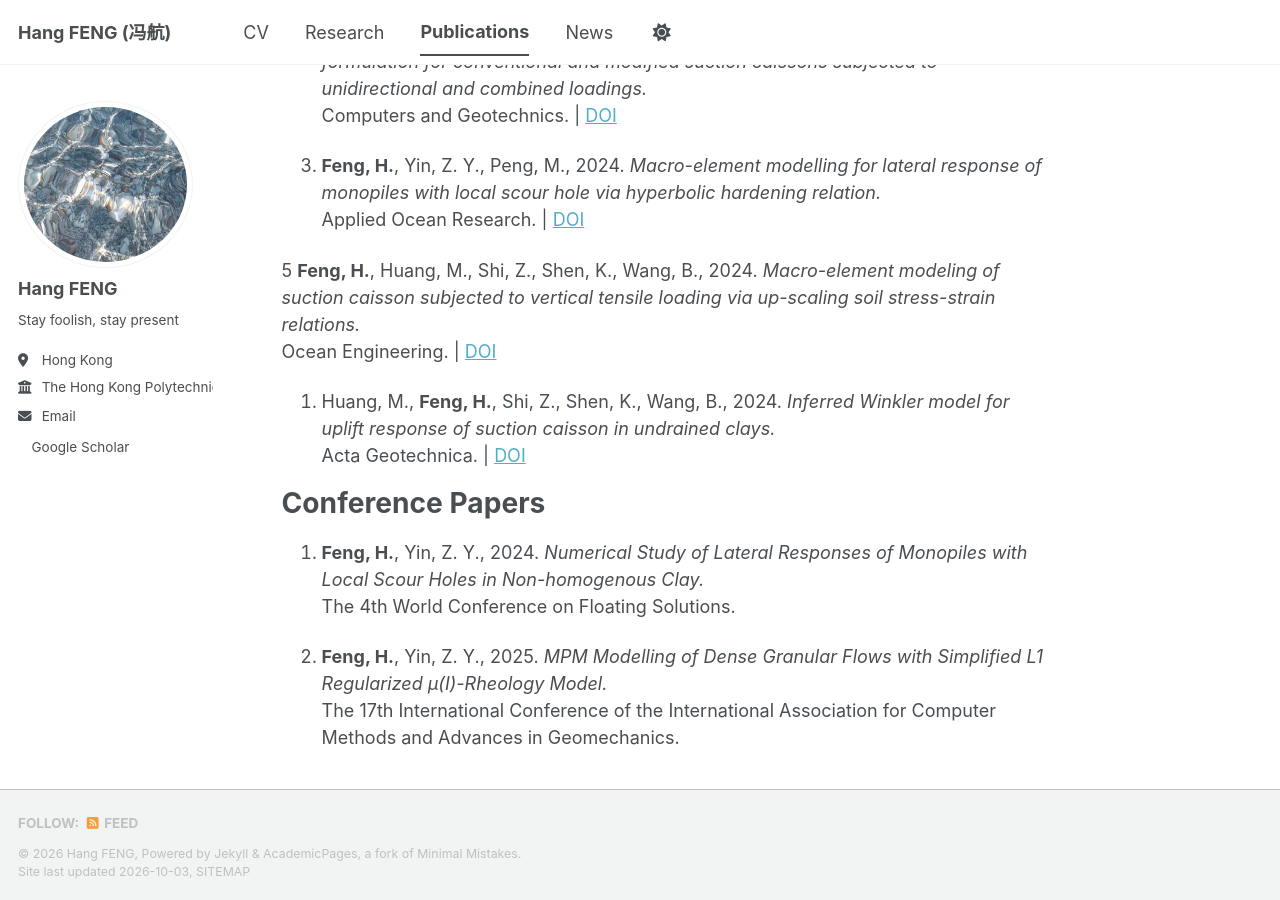
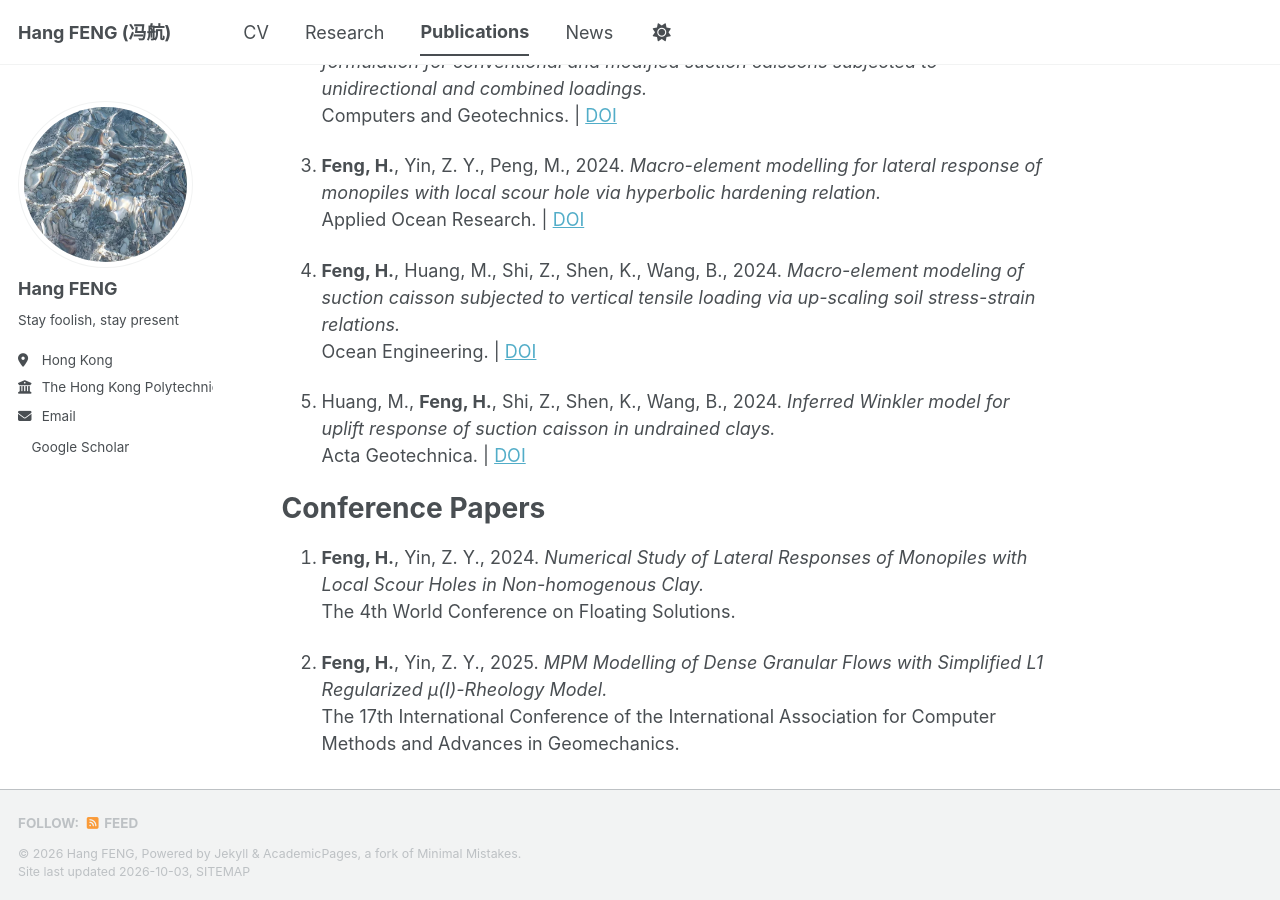
Before and after one commit to fenghang454/fenghang454.github.io, a Jekyll site: the page built from _pages/publications.md, in a window 1280 px wide and 900 px high, scrolled down 1460 px. Built offline with Jekyll 4.4.1, drawn with Linux system fonts in a browser that asks for light colours; a style sheet for code colours, icons or effects is not loaded.

Commit message:
Update publications.md

```diff
--- a/_pages/publications.md
+++ b/_pages/publications.md
@@ -60,7 +60,7 @@ author_profile: true
    *Macro-element modelling for lateral response of monopiles with local scour hole via hyperbolic hardening relation.*
    Applied Ocean Research.  | [DOI](https://doi.org/10.1016/j.apor.2024.104233)
 
-5 **Feng, H.**, Huang, M., Shi, Z., Shen, K., Wang, B., 2024.
+5. **Feng, H.**, Huang, M., Shi, Z., Shen, K., Wang, B., 2024.
    *Macro-element modeling of suction caisson subjected to vertical tensile loading via up-scaling soil stress-strain relations.*
    Ocean Engineering.  | [DOI](https://doi.org/10.1016/j.oceaneng.2024.117850)
 
```
